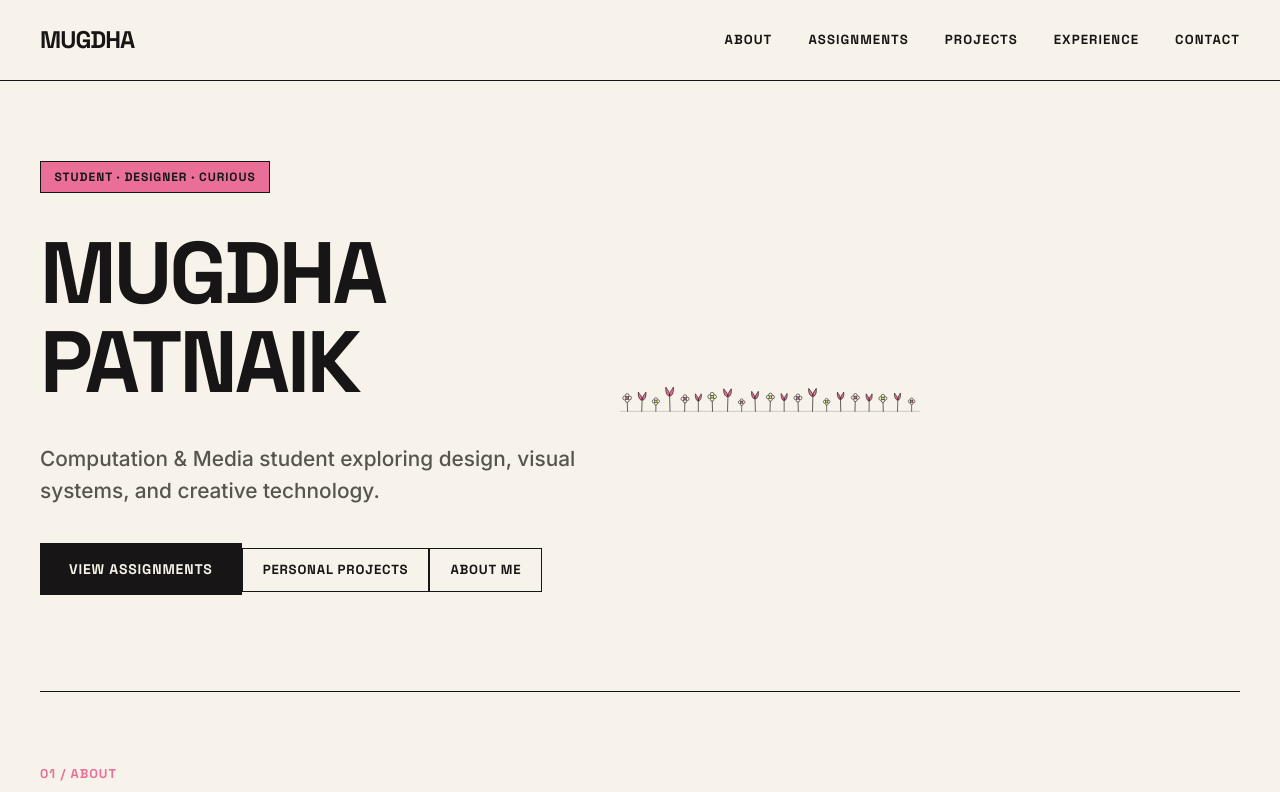
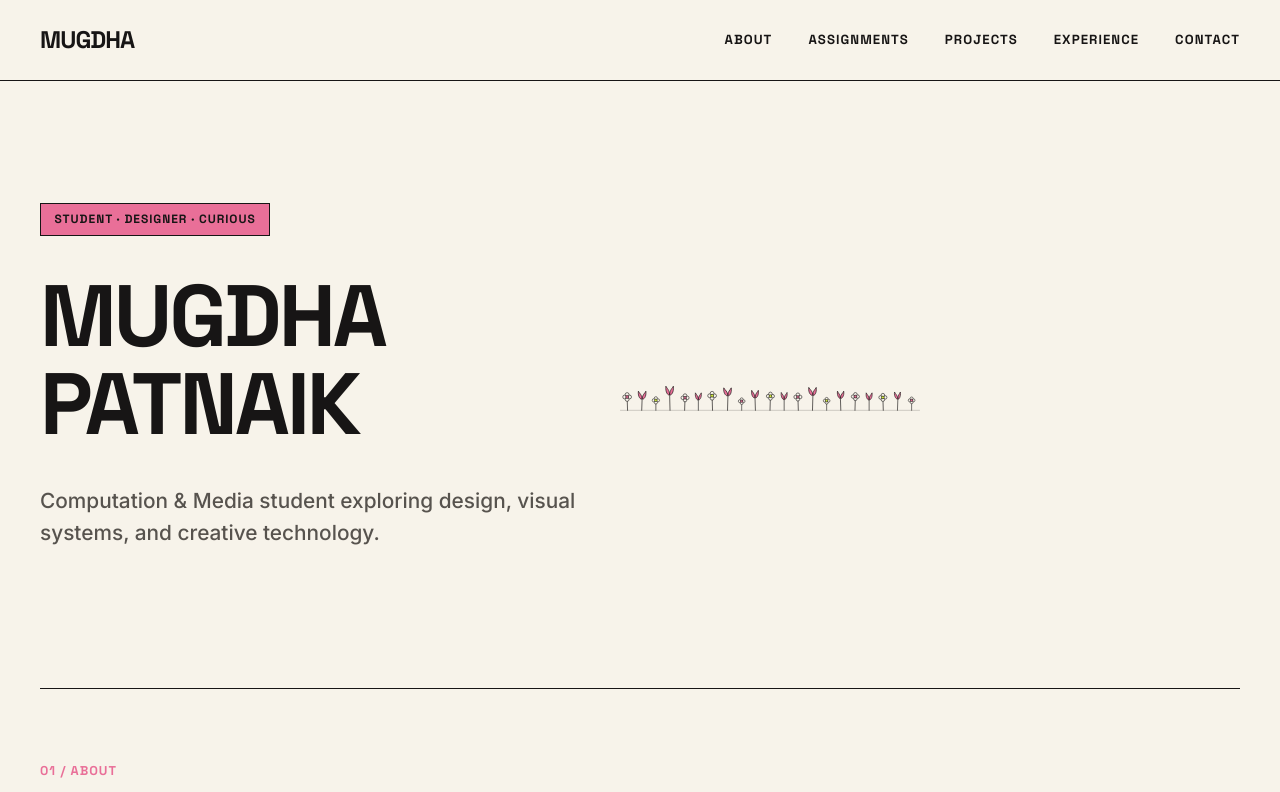
Before and after one commit to 1112mugdha/portfolio, a React (Vite) app: page /#/ in a window 1280 px wide. Shown: the top 792 px of the page. Built offline with nearby package versions, Linux system fonts and the light colour scheme.

Commit message:
Remove hero CTA button bar and update base path in vite.config.js

```diff
--- a/public/404.html
+++ b/public/404.html
@@ -2,7 +2,7 @@
 <html lang="en">
   <head>
     <meta charset="UTF-8" />
-    <link rel="icon" type="image/svg+xml" href="./favicon.svg" />
+    <link rel="icon" type="image/svg+xml" href="/portfolio/favicon.svg" />
     <meta name="viewport" content="width=device-width, initial-scale=1.0" />
     <title>Mugdha Patnaik — Student · Designer · Curious</title>
     <meta name="description" content="Personal portfolio of Mugdha Patnaik — Computation & Media student, designer, and creative explorer." />
@@ -10,8 +10,8 @@
     <link rel="preconnect" href="https://fonts.googleapis.com">
     <link rel="preconnect" href="https://fonts.gstatic.com" crossorigin>
     <link href="https://fonts.googleapis.com/css2?family=Inter:wght@400;500;600;700&family=Space+Grotesk:wght@500;600;700&display=swap" rel="stylesheet">
-    <script type="module" crossorigin src="./assets/index-fN6WbGDx.js"></script>
-    <link rel="stylesheet" crossorigin href="./assets/index-CbnvD8ak.css">
+    <script type="module" crossorigin src="/portfolio/assets/index-DK33fVhD.js"></script>
+    <link rel="stylesheet" crossorigin href="/portfolio/assets/index-CbnvD8ak.css">
   </head>
   <body>
     <div id="root"></div>
--- a/src/pages/Home.jsx
+++ b/src/pages/Home.jsx
@@ -37,19 +37,6 @@ export default function Home() {
           <p className="hero-sub-text">
             Computation & Media student exploring design, visual systems, and creative technology.
           </p>
-
-          <div className="flex flex-wrap items-center gap-4 pt-2">
-            <a href="#assignments" className="btn-cta-primary">
-              VIEW ASSIGNMENTS
-            </a>
-            <a href="#personal-projects" className="btn-cta-secondary">
-              PERSONAL PROJECTS
-            </a>
-            <a href="#about" className="btn-cta-secondary">
-              ABOUT ME
-            </a>
-          </div>
-
         </div>
 
         {/* Hand-Drawn Flower Row along Bottom Border */}
--- a/vite.config.js
+++ b/vite.config.js
@@ -4,5 +4,5 @@ import react from '@vitejs/plugin-react'
 // https://vite.dev/config/
 export default defineConfig({
   plugins: [react()],
-  base: './',
+  base: '/portfolio/',
 })
```
